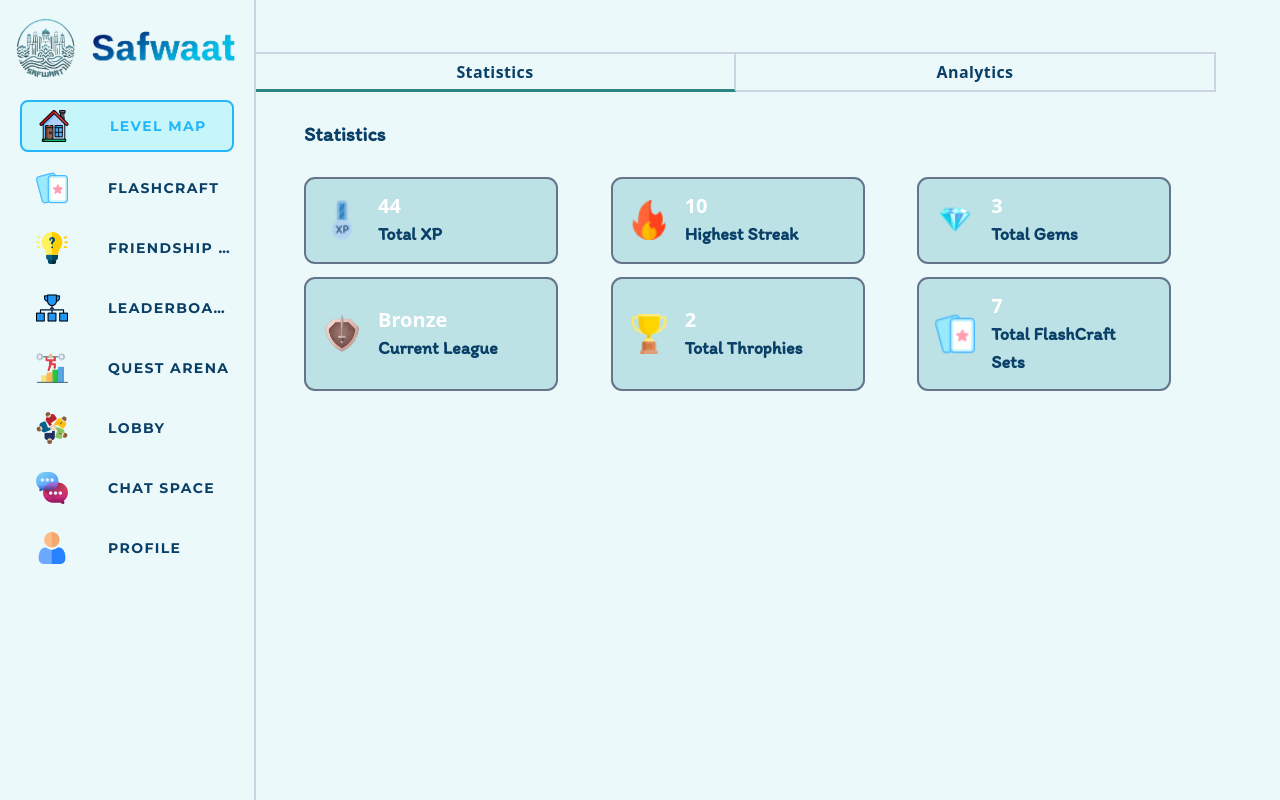
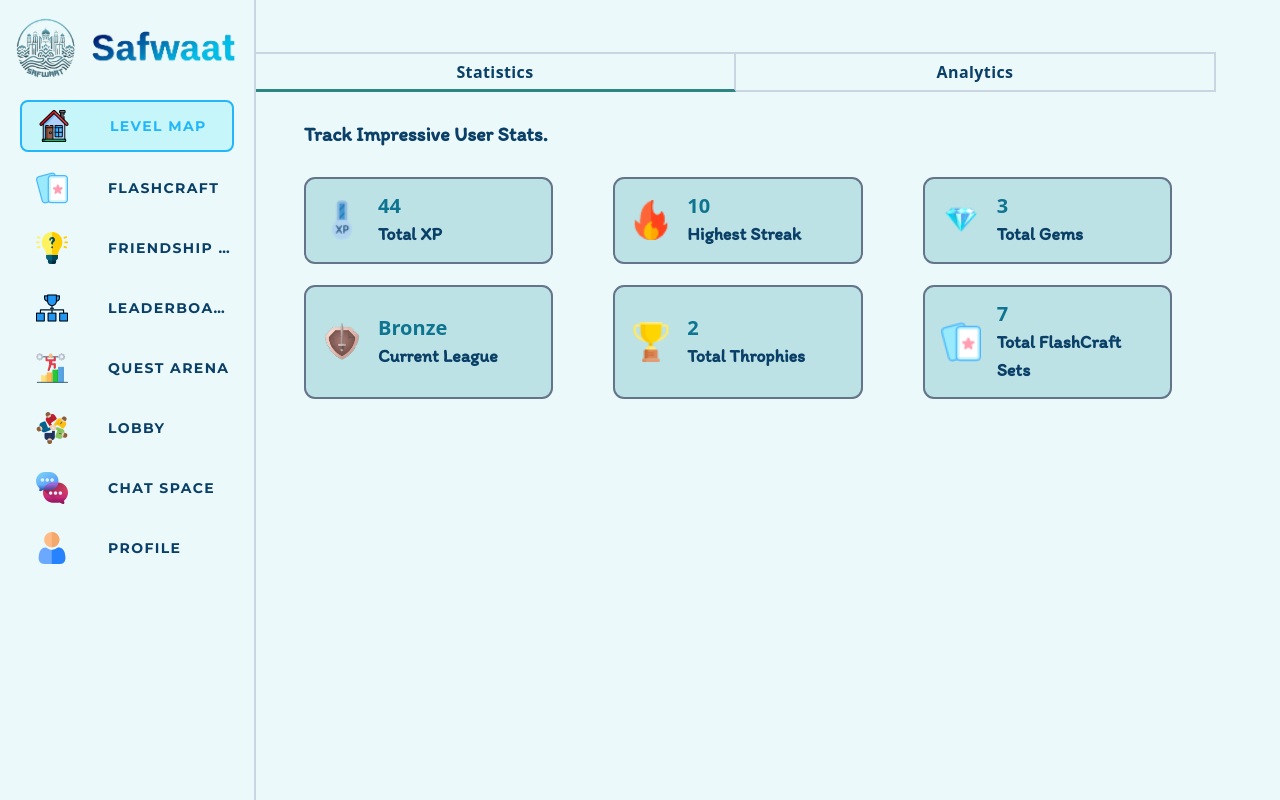
Before and after one commit to arsalan1004/Safwaat, a React (Vite) app in the folder Frontend/: page /profile in a window 1280 px wide. Built offline with nearby package versions, Linux system fonts and the light colour scheme; no server answers; a web font is replaced by a local one.

Commit message:
User Profile Feature Completed

```diff
--- a/Frontend/src/Components/Profile/ProfileMain/Analytics/analyticsDialog.jsx
+++ b/Frontend/src/Components/Profile/ProfileMain/Analytics/analyticsDialog.jsx
@@ -117,10 +117,10 @@
             </div>
             <div className="w-[80%] h-auto ml-[10%] mt-9">
             <Carousel beforeChange={(currentSlide)=>{setCurrent([currentSlide])}} responsive={responsive}>
-                <div className='text-center font-Poppins font-bold'>Monthly Challenges Completed</div>
-                <div className='text-center font-Poppins font-bold'>Weekly Lesson Completed</div>
-                <div className='text-center font-Poppins font-bold'>Monthly Rewards Obtained</div>
-                <div className='text-center font-Poppins font-bold'>Weekly Flashcard Revisited</div>
+                <div className='text-center font-Poppins font-medium italic'>Monthly Challenges Completed</div>
+                <div className='text-center font-Poppins font-medium italic'>Weekly Lesson Completed</div>
+                <div className='text-center font-Poppins font-medium italic'>Monthly Rewards Obtained</div>
+                <div className='text-center font-Poppins font-medium italic'>Weekly Flashcard Revisited</div>
             </Carousel>
             </div>
         </div>
--- a/Frontend/src/Components/Profile/ProfileMain/Statistics/statsChart.jsx
+++ b/Frontend/src/Components/Profile/ProfileMain/Statistics/statsChart.jsx
@@ -44,15 +44,15 @@
   return (
     <>
       <div className='mx-[5%] w-[95%] h-[75%]'>
-        <div className='font-Itim text-[20px] font-bold my-[3%]'>Statistics</div>
-        <div className="grid grid-cols-3 gap-2">
+        <div className='font-Itim text-[20px] font-bold my-[3%]'>Track Impressive User Stats.</div>
+        <div className="grid grid-cols-3 gap-4">
 
         <div className="col-span-1">
-          <div className="flex items-center bg-primary-200 rounded-[11px] p-4 w-[85%] h-[95%] border-2 border-slate-500">
+          <div className="flex items-center hover:drop-box-shadow-3D bg-primary-200 rounded-[11px] p-4 w-[85%] h-[95%] border-2 border-slate-500">
           <div className="mr-4">
             <img src={xp} className='max-w-[40px] h-[40px]'/>
           </div>
-          <div className="text-white">
+          <div className="text-cyan-700">
             <p className="text-xl"><b>{totalXP}</b></p>
             <p className="text-lg font-bold font-Itim text-[#0A3F67]">Total XP</p>
           </div>
@@ -60,11 +60,11 @@
       </div>
 
       <div className="col-span-1">
-        <div className="flex items-center bg-primary-200 rounded-[11px] p-4 w-[85%] h-[95%] border-2 border-slate-500">
+        <div className="flex items-center hover:drop-box-shadow-3D bg-primary-200 rounded-[11px] p-4 w-[85%] h-[95%] border-2 border-slate-500">
           <div className="mr-4">
             <img src={streak} className='max-w-[40px] h-[40px]'/>
           </div>
-          <div className="text-white">
+          <div className="text-cyan-700">
             <p className="text-xl"><b>{highestStreak}</b></p>
             <p className="text-lg font-bold font-Itim text-[#0A3F67]">Highest Streak</p>
           </div>
@@ -72,11 +72,11 @@
       </div>
 
       <div className="col-span-1">
-      <div className="flex items-center bg-primary-200 rounded-[11px] p-4 w-[85%] h-[95%] border-2 border-slate-500">
+      <div className="flex items-center hover:drop-box-shadow-3D bg-primary-200 rounded-[11px] p-4 w-[85%] h-[95%] border-2 border-slate-500">
         <div className="mr-4">
           <img src={gem} className='max-w-[40px] h-[40px]'/>
         </div>
-        <div className="text-white">
+        <div className="text-cyan-700">
           <p className="text-xl"><b>{totalGems}</b></p>
           <p className="text-lg font-bold font-Itim text-[#0A3F67]">Total Gems</p>
         </div>
@@ -84,11 +84,11 @@
       </div>
 
       <div className="col-span-1">
-      <div className="flex items-center bg-primary-200 rounded-[11px] p-4 w-[85%] h-[95%] border-2 border-slate-500">
+      <div className="flex items-center hover:drop-box-shadow-3D bg-primary-200 rounded-[11px] p-4 w-[85%] h-[95%] border-2 border-slate-500">
         <div className="mr-4">
           <img src={getRankImage(currentLeague)} className='max-w-[40px] h-[40px]'/>
         </div>
-        <div className="text-white">
+        <div className="text-cyan-700">
           <p className="text-xl"><b>{currentLeague}</b></p>
           <p className="text-lg font-bold font-Itim text-[#0A3F67]">Current League</p>
         </div>
@@ -97,22 +97,22 @@
 
 
       <div className="col-span-1">
-      <div className="flex items-center bg-primary-200 rounded-[11px] p-4 w-[85%] h-[95%] border-2 border-slate-500">
+      <div className="flex items-center hover:drop-box-shadow-3D bg-primary-200 rounded-[11px] p-4 w-[85%] h-[95%] border-2 border-slate-500">
         <div className="mr-4">
           <img src={trophy} className='max-w-[40px] h-[40px]'/>
         </div>
-        <div className="text-white">
+        <div className="text-cyan-700">
           <p className="text-xl"><b>{totalTrophies}</b></p>
           <p className="text-lg font-bold font-Itim text-[#0A3F67]">Total Throphies</p>
         </div>
       </div>
       </div>
       <div className="col-span-1">
-      <div className="flex items-center bg-primary-200 rounded-[11px] p-4 w-[85%] h-[95%] border-2 border-slate-500">
+      <div className="flex items-center hover:drop-box-shadow-3D bg-primary-200 rounded-[11px] p-4 w-[85%] h-[95%] border-2 border-slate-500">
         <div className="mr-4">
           <img src={flashcard} className='max-w-[40px] h-[40px]'/>
         </div>
-        <div className="text-white">
+        <div className="text-cyan-700">
           <p className="text-xl"><b>{totalFlashCards}</b></p>
           <p className="text-lg font-bold font-Itim text-[#0A3F67]">Total FlashCraft Sets</p>
         </div>
--- a/Frontend/src/index.css
+++ b/Frontend/src/index.css
@@ -28,6 +28,9 @@
   .drop-box-shadow {
     @apply shadow-[8px_8px_8px_2px_rgba(2,20,33,0.2)] ;
   }
+  .drop-box-shadow-3D {
+    @apply shadow-[5px_5px_6px_rgba(0,0,0,0.3)] ;
+  }
   .drop-option-shadow {
     @apply shadow-[2px_4px_3px_0px_rgba(2,20,33,0.2)] ;
   }
```
